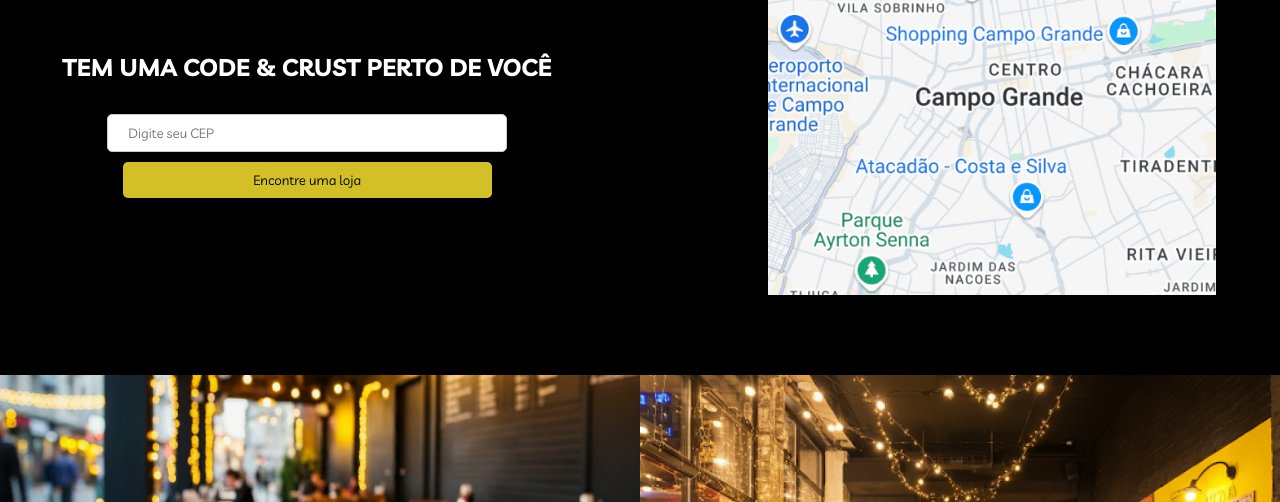
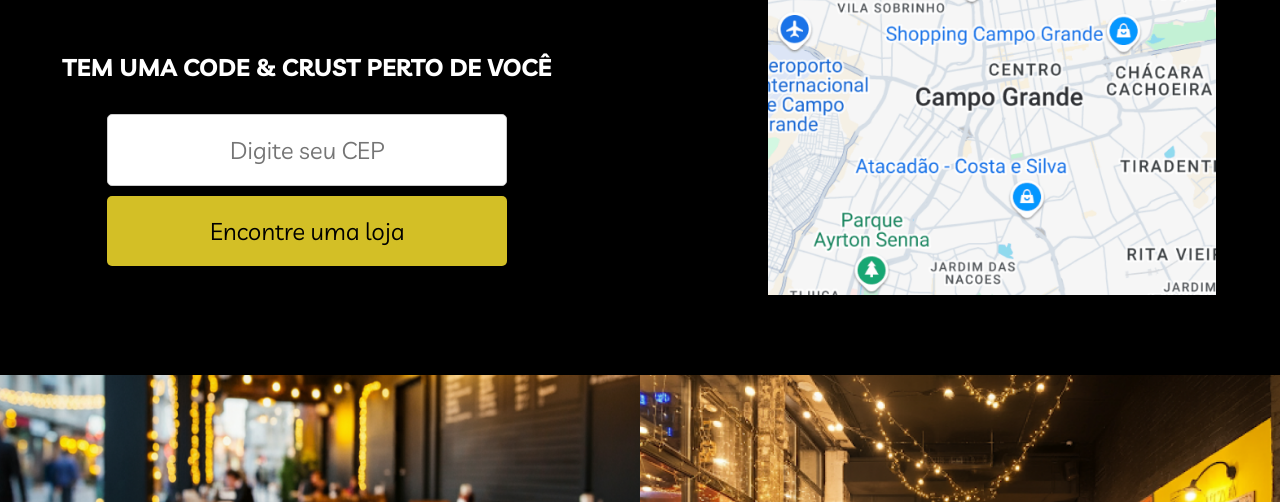
Before and after one commit to fmascena-dev/Code_Crust, a plain HTML site: page localizacao/localizacao.html in a window 1280 px wide. Both pictures are taken after a click on the button "Encontre uma loja". Shown: the part 298-800 px from the top of the page. Drawn offline with Linux system fonts and the light colour scheme; files that its build step writes are made by us from their sources.

Commit message:
ajustado search fontes

```diff
--- a/localizacao/localizacao.css
+++ b/localizacao/localizacao.css
@@ -77,6 +77,7 @@ li a {
   padding: 10px 20px; /* Adiciona espaçamento interno */
   font-size: 2.5em;
   text-align: center;
+  font-weight:bold;
   margin-bottom: 2rem;
   width: 100%;
 }
@@ -86,26 +87,28 @@ li a {
   color: white;
   margin: 2rem 0;
 }
+.search input,
+.search button {
+  padding: 20px 20px;
+  border-radius: 5px;
+  width: 80%;  /* Define a mesma largura para ambos */
+  max-width: 400px;
+  text-align: center; /* Centraliza o texto */
+  font-weight: lighter;
+  font-size: 1.5rem;
+}
+
 .search input {
-  padding: 10px 20px;
   border: 1px solid #ccc;
-  border-radius: 5px;
-  width: 80%;
-  max-width: 400px;
   margin-bottom: 10px;
-  font-weight: lighter;
 }
+
 .search button {
   background-color: #d3bf26;
   color: #000;
-  padding: 10px 20px;
   border: none;
-  border-radius: 5px;
-  width: 60%;
   cursor: pointer;
-  font-weight: lighter;
 }
-
 /* Seção do mapa */
 .map {
   width: 45%;
--- a/localizacao/localizacao.html
+++ b/localizacao/localizacao.html
@@ -126,7 +126,7 @@
             <p>Loja Jardim dos Estados: Rua Euclides da Cunha, 3600.</p>
           `;
         } else {
-          divResultados.innerHTML = '<p>Não atendemos sua região.</p>';
+          divResultados.innerHTML = '<p>Por enquanto não atendemos sua região.</p>';
         }
       });
     </script>
--- a/localizacao/localizacao.js
+++ b/localizacao/localizacao.js
@@ -16,6 +16,6 @@ buttonEncontrar.addEventListener('click', () => {
       <p>Loja Jardim dos Estados: Rua Euclides da Cunha, 3600.</p>
     `;
   } else {
-    divResultados.innerHTML = '<p>Não atendemos sua região.</p>';
+    divResultados.innerHTML = '<p>Por enquanto não atendemos sua região.</p>';
   }
 });
```
